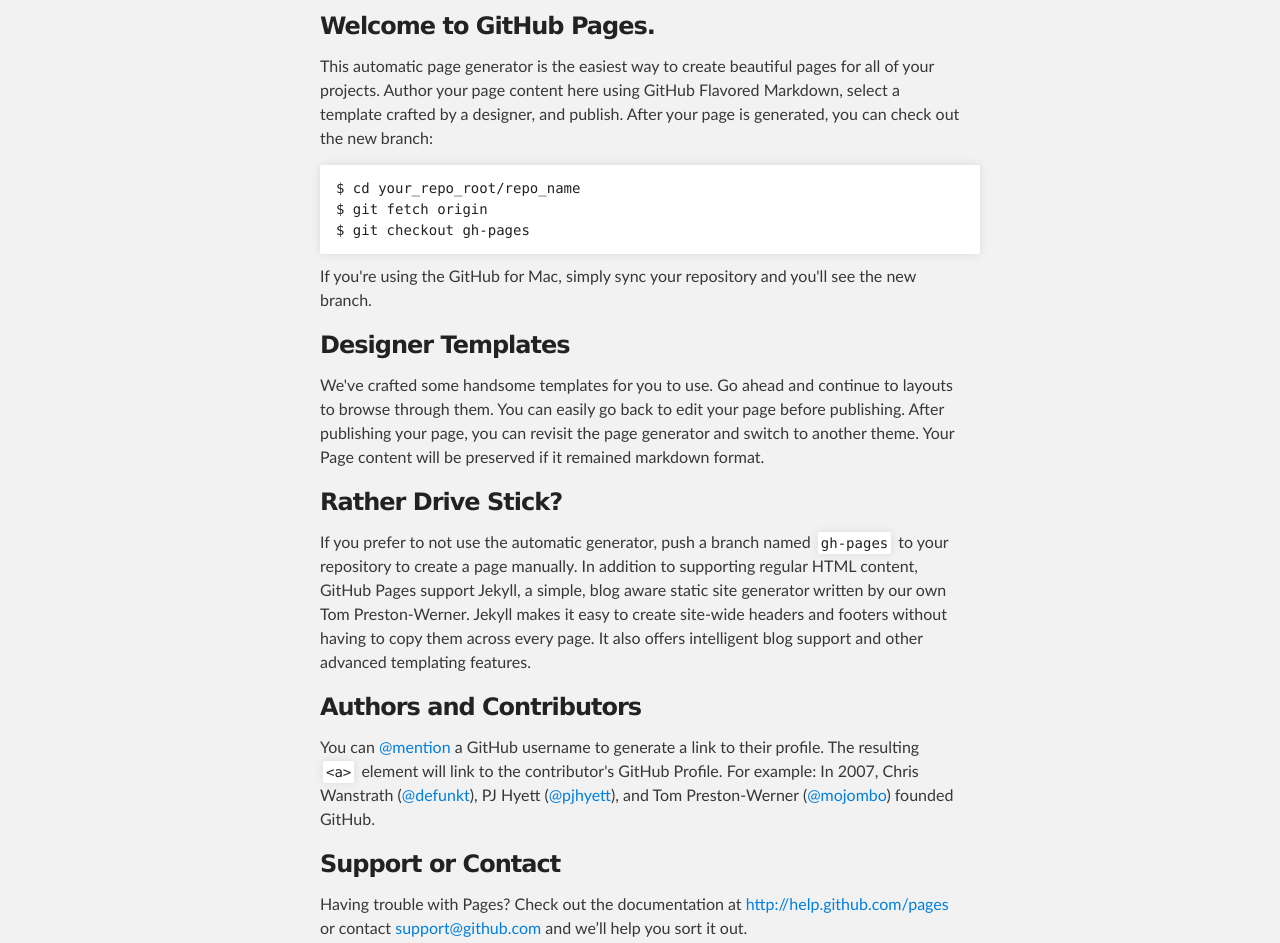
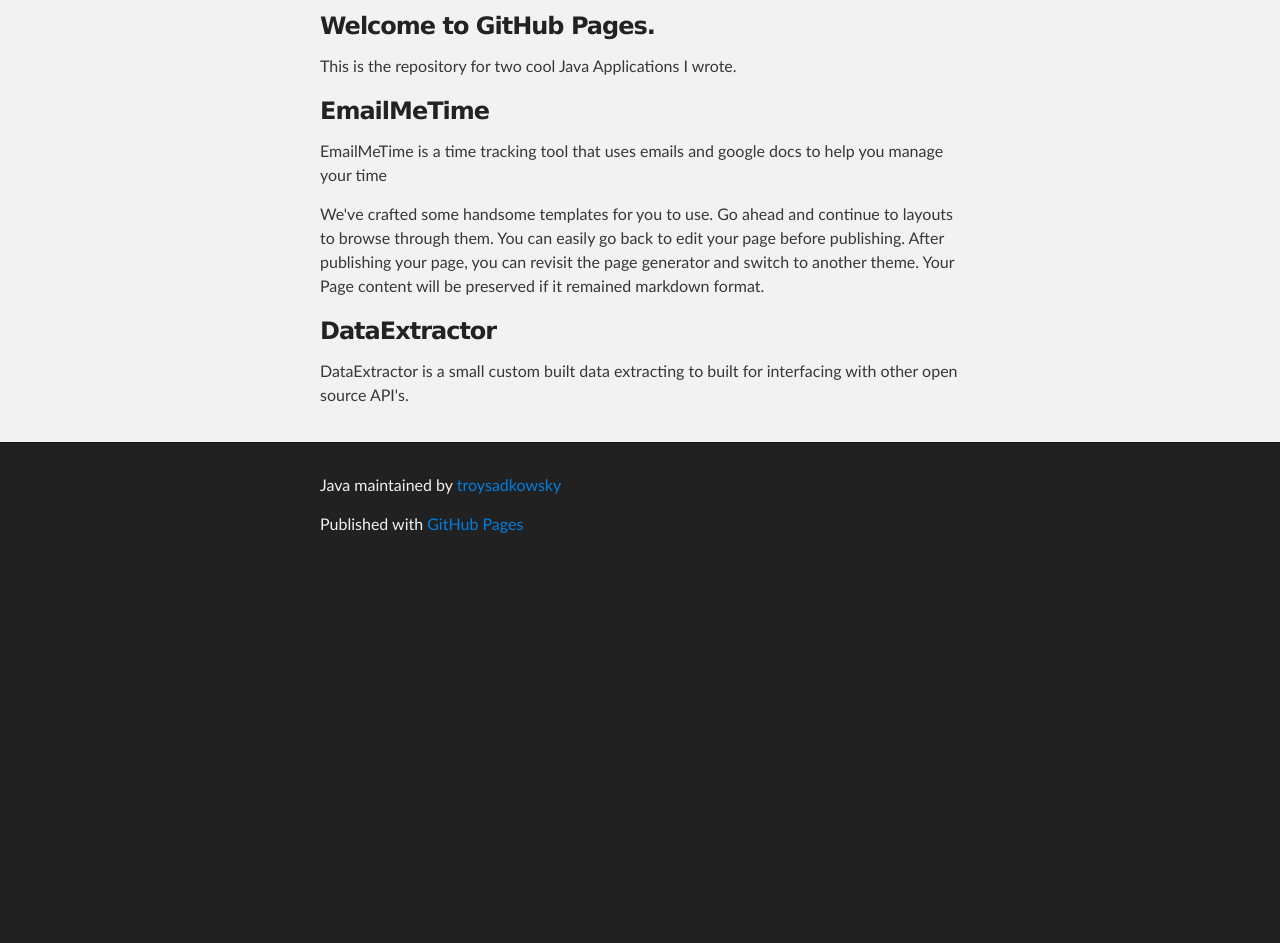
Before and after one commit to troysadkowsky/java, a plain HTML site: page index.html in a window 1280 px wide. Shown: the part 252-1195 px from the top of the page. After the commit the page ends 823 px from the top, so only its background shows below. Drawn offline with Linux system fonts and the light colour scheme.

Commit message:
Update gh-pages

```diff
--- a/index.html
+++ b/index.html
@@ -33,31 +33,21 @@
       <section id="main_content" class="inner">
         <h3>Welcome to GitHub Pages.</h3>
 
-<p>This automatic page generator is the easiest way to create beautiful pages for all of your projects. Author your page content here using GitHub Flavored Markdown, select a template crafted by a designer, and publish. After your page is generated, you can check out the new branch:</p>
+<p>This is the repository for two cool Java Applications I wrote.</p>
 
-<pre><code>$ cd your_repo_root/repo_name
-$ git fetch origin
-$ git checkout gh-pages
-</code></pre>
 
-<p>If you're using the GitHub for Mac, simply sync your repository and you'll see the new branch.</p>
+<h3>EmailMeTime</h3>
+<p>EmailMeTime is a time tracking tool that uses emails and google docs to help you manage your time</p>
 
-<h3>Designer Templates</h3>
+
 
 <p>We've crafted some handsome templates for you to use. Go ahead and continue to layouts to browse through them. You can easily go back to edit your page before publishing. After publishing your page, you can revisit the page generator and switch to another theme. Your Page content will be preserved if it remained markdown format.</p>
 
-<h3>Rather Drive Stick?</h3>
+<h3>DataExtractor</h3>
 
-<p>If you prefer to not use the automatic generator, push a branch named <code>gh-pages</code> to your repository to create a page manually. In addition to supporting regular HTML content, GitHub Pages support Jekyll, a simple, blog aware static site generator written by our own Tom Preston-Werner. Jekyll makes it easy to create site-wide headers and footers without having to copy them across every page. It also offers intelligent blog support and other advanced templating features.</p>
+<p>DataExtractor is a small custom built data extracting to built for interfacing with other open source API's.</p>
 
-<h3>Authors and Contributors</h3>
-
-<p>You can <a href="https://github.com/blog/821" class="user-mention">@mention</a> a GitHub username to generate a link to their profile. The resulting <code>&lt;a&gt;</code> element will link to the contributor's GitHub Profile. For example: In 2007, Chris Wanstrath (<a href="https://github.com/defunkt" class="user-mention">@defunkt</a>), PJ Hyett (<a href="https://github.com/pjhyett" class="user-mention">@pjhyett</a>), and Tom Preston-Werner (<a href="https://github.com/mojombo" class="user-mention">@mojombo</a>) founded GitHub.</p>
-
-<h3>Support or Contact</h3>
-
-<p>Having trouble with Pages? Check out the documentation at <a href="http://help.github.com/pages">http://help.github.com/pages</a> or contact <a href="mailto:support@github.com">support@github.com</a> and we’ll help you sort it out.</p>
-      </section>
+  </section>
     </div>
 
     <!-- FOOTER  -->
```
